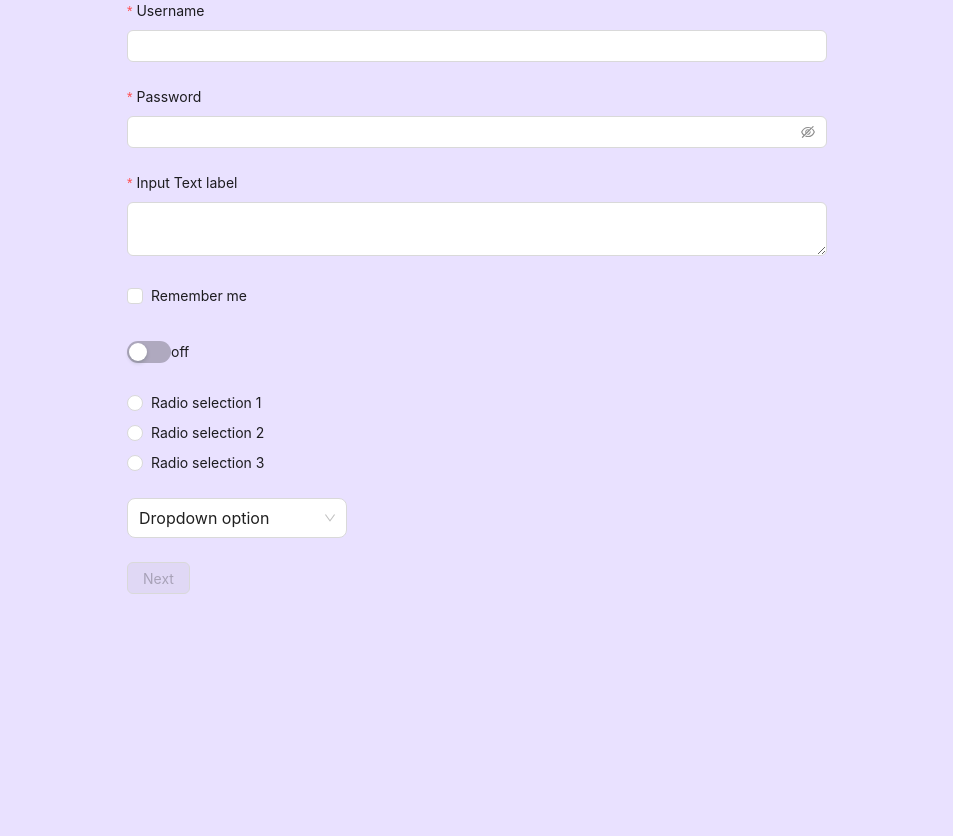
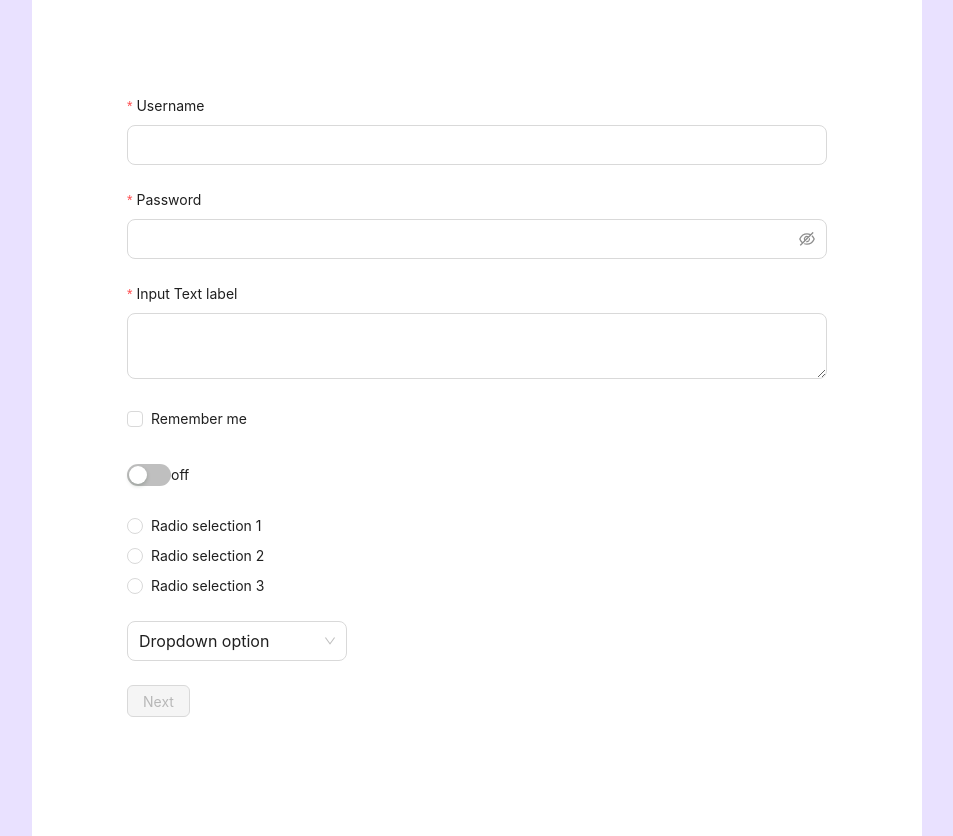
Before and after one commit to baysarov077/validation-react-form, a React (Create React App) app: page / in a window 1280 px wide. Shown: the whole page, without its empty margins (163-1116 px from the left). Before the commit the page ends 800 px from the top, so only its background shows below. Built offline with nearby package versions, Linux system fonts and the light colour scheme.

Commit message:
Добавил небольшие изменения по стилям

```diff
--- a/src/components/Form.jsx
+++ b/src/components/Form.jsx
@@ -72,7 +72,7 @@ const FormComponent = () => {
           name="username"
           rules={[{ required: true, message: "Enter username" }]}
         >
-          <Input value={username} onChange={handleUsernameChange} />
+          <Input size="large" value={username} onChange={handleUsernameChange} />
         </Form.Item>
 
         <Form.Item
@@ -87,7 +87,7 @@ const FormComponent = () => {
             },
           ]}
         >
-          <Input.Password value={password} onChange={handlePasswordChange} />
+          <Input.Password size="large" value={password} onChange={handlePasswordChange} />
         </Form.Item>
 
         <Form.Item
@@ -95,7 +95,7 @@ const FormComponent = () => {
           name="text"
           rules={[{ required: true, message: "Enter text" }]}
         >
-          <Input.TextArea value={text} onChange={handleTextChange} />
+          <Input.TextArea size="large" value={text} onChange={handleTextChange} />
         </Form.Item>
 
         <Form.Item>
--- a/src/index.css
+++ b/src/index.css
@@ -8,4 +8,6 @@ body {
 .container {
   width: 700px;
   margin: auto;
+  padding: 95px;
+  background-color: #fff;
 }
```
